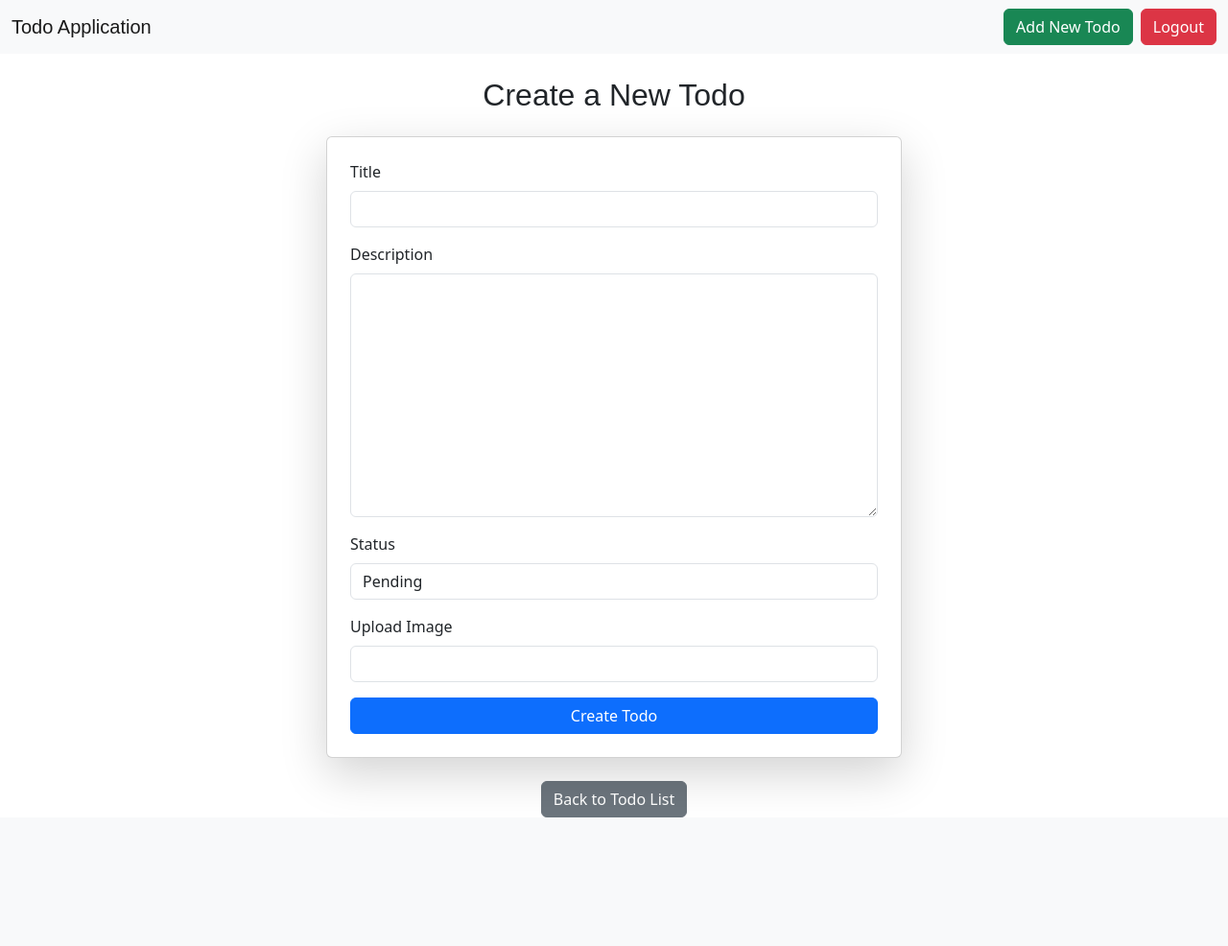
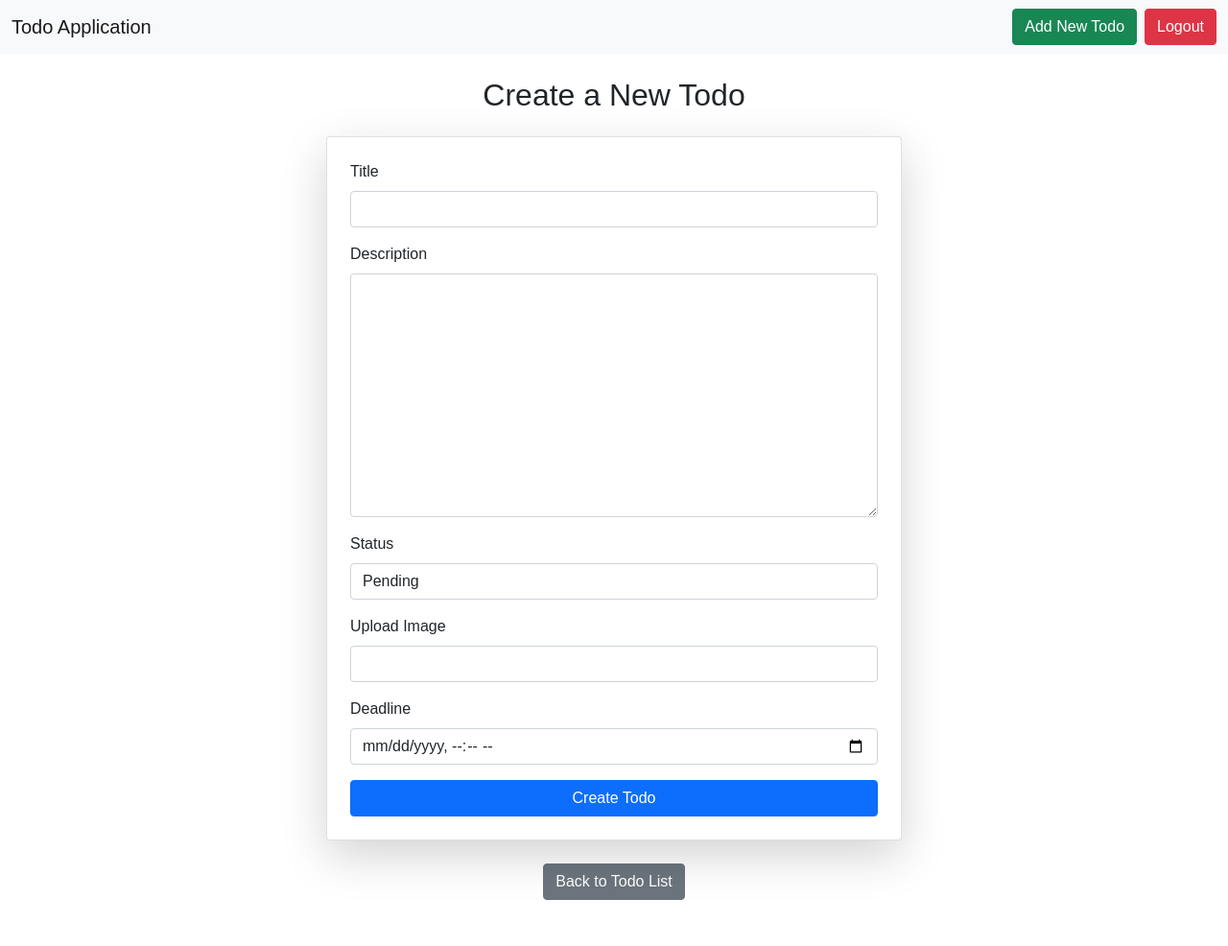
Before and after one commit to NewOsakA/TodoApp, a Django app: page /todo/create/ in a window 1280 px wide. Shown: the whole page at 96% size. Before the commit the page ends 852 px from the top, so only its background shows below. Run offline with Django 5.2, Linux system fonts and the light colour scheme; the visitor is signed in with stand-in values (Sample User, id 1); some libraries are stand-ins or nearby versions; some web fonts are replaced.

Commit message:
Add deadline field to model and show colors base on deadline

```diff
--- a/mysite/settings.py
+++ b/mysite/settings.py
@@ -127,7 +127,7 @@ AUTH_PASSWORD_VALIDATORS = [
 
 LANGUAGE_CODE = 'en-us'
 
-TIME_ZONE = 'UTC'
+TIME_ZONE = 'Asia/Bangkok'
 
 USE_I18N = True
 
--- a/todoapp/forms.py
+++ b/todoapp/forms.py
@@ -5,4 +5,7 @@ from .models import Todo
 class TodoForm(forms.ModelForm):
     class Meta:
         model = Todo
-        fields = ['title', 'description', 'status', 'image']
+        fields = ['title', 'description', 'image', 'deadline', 'status']
+        widgets = {
+            'deadline': forms.DateTimeInput(attrs={'type': 'datetime-local', 'class': 'form-control'}),
+        }
--- a/todoapp/models.py
+++ b/todoapp/models.py
@@ -1,6 +1,7 @@
 from django.db import models
 from django.contrib.auth.models import User
 from cloudinary.models import CloudinaryField
+from django.utils import timezone
 
 
 class Todo(models.Model):
@@ -16,6 +17,7 @@ class Todo(models.Model):
     status = models.CharField(max_length=20, choices=STATUS_CHOICES, default='pending')
     user = models.ForeignKey(User, on_delete=models.CASCADE)
     image = CloudinaryField('image', blank=True, null=True, folder='todo_images/')
+    deadline = models.DateTimeField(null=True, blank=True)
 
     def __str__(self):
         return self.title
--- a/todoapp/templates/base.html
+++ b/todoapp/templates/base.html
@@ -67,14 +67,9 @@
         {% endblock %}
     </main>
 
-    <!-- Add Bootstrap JS and Popper.js CDN -->
-    <!-- Bootstrap CSS -->
-    <link href="https://cdn.jsdelivr.net/npm/bootstrap@5.3.0/dist/css/bootstrap.min.css" rel="stylesheet">
     <!-- Bootstrap JavaScript -->
     <script src="https://cdn.jsdelivr.net/npm/bootstrap@5.3.0/dist/js/bootstrap.bundle.min.js"></script>
-
     <script src="https://cdn.jsdelivr.net/npm/@popperjs/core@2.11.6/dist/umd/popper.min.js"></script>
-    <script src="https://cdn.jsdelivr.net/npm/bootstrap@5.1.0/dist/js/bootstrap.min.js"></script>
     <script>
       function showDeleteToast(deleteUrl) {
         var toastEl = document.getElementById('deleteToast');
--- a/todoapp/templates/todoapp/todo_create.html
+++ b/todoapp/templates/todoapp/todo_create.html
@@ -31,11 +31,16 @@
           {{ form.image|add_class:"form-control" }}
         </div>
 
+        <div class="mb-3">
+          <label for="deadline" class="form-label">Deadline</label>
+          {{ form.deadline }}
+        </div>
+
         <button type="submit" class="btn btn-primary w-100">Create Todo</button>
       </form>
     </div>
 
-    <div class="text-center mt-4 md-5">
+    <div class="text-center mt-4 md-5 mb-5">
       <a href="{% url 'todo_list' %}" class="btn btn-secondary">Back to Todo List</a>
     </div>
   </div>
--- a/todoapp/views.py
+++ b/todoapp/views.py
@@ -4,6 +4,9 @@ from django.contrib.auth.decorators import login_required
 from django.contrib.auth import login
 from django.views.decorators.csrf import csrf_exempt
 from django.http import JsonResponse
+from datetime import timedelta
+from django.utils import timezone
+from django.utils.timezone import localtime, now
 import json
 
 from .models import Todo
@@ -30,6 +33,28 @@ def todo_list_view(request):
         ('in_progress', 'In Progress'),
         ('done', 'Done'),
     ]
+
+    now_local = localtime(now())
+
+    for todo in todos:
+        if todo.status != 'done' and todo.deadline:
+            deadline_local = todo.deadline
+
+            if deadline_local < now_local:
+                todo.deadline_status = 'overdue'
+            else:
+                remaining = deadline_local - now_local
+                if remaining < timedelta(days=1):
+                    todo.deadline_status = 'urgent'
+                elif remaining < timedelta(days=3):
+                    todo.deadline_status = 'upcoming'
+                else:
+                    todo.deadline_status = None
+            print(
+                f"{todo.title} | now: {now_local}, deadline: {localtime(todo.deadline)}, status: {todo.deadline_status}")
+        else:
+            todo.deadline_status = None
+
     return render(request, 'todoapp/todo_list.html', {
         'todos': todos,
         'status_labels': status_labels,
```
Also changed, not shown: todoapp/templates/todoapp/todo_list.html (+88 -7 lines), README.md.
